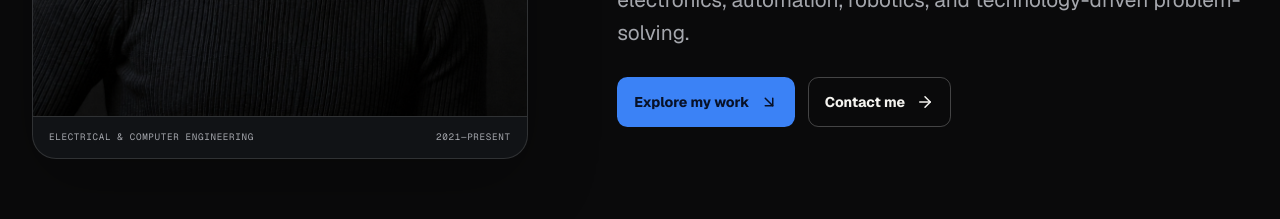
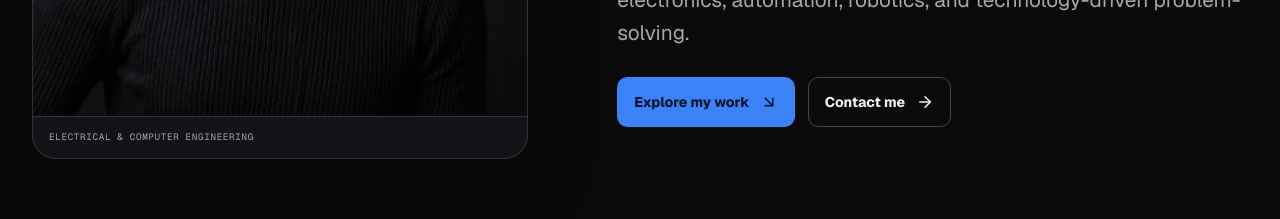
Before and after one commit to nisigma1/gramozshalaportfolio, a Next.js app: page / in a window 1280 px wide. Shown: the part 1040-1259 px from the top of the page. Built offline with nearby package versions, Linux system fonts and the light colour scheme.

Commit message:
Remove education period from hero caption

```diff
--- a/components/PortfolioClient.tsx
+++ b/components/PortfolioClient.tsx
@@ -165,7 +165,6 @@ export default function PortfolioClient() {
                 />
                 <figcaption>
                   <span>Electrical & Computer Engineering</span>
-                  <span>2021—Present</span>
                 </figcaption>
               </figure>
 
```
